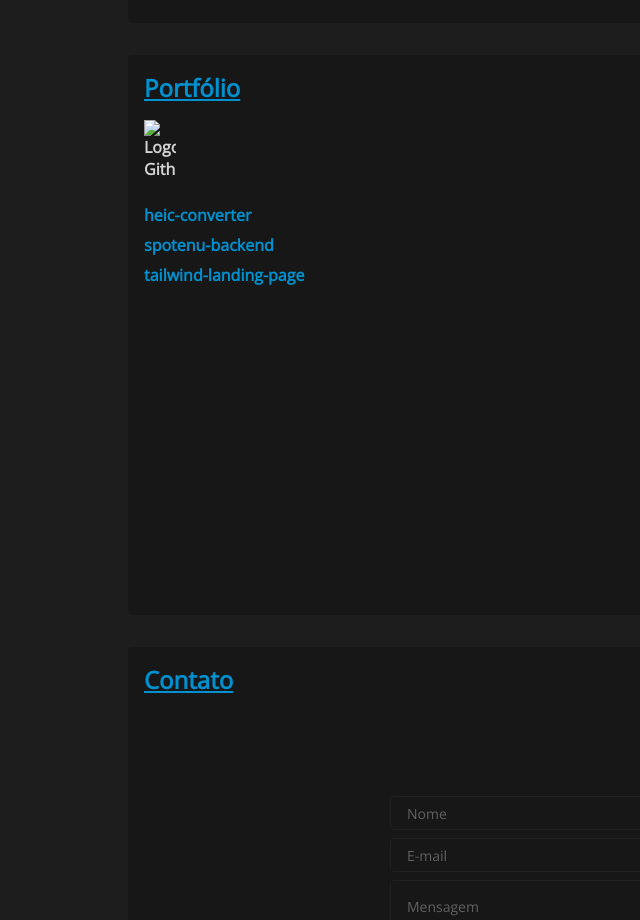
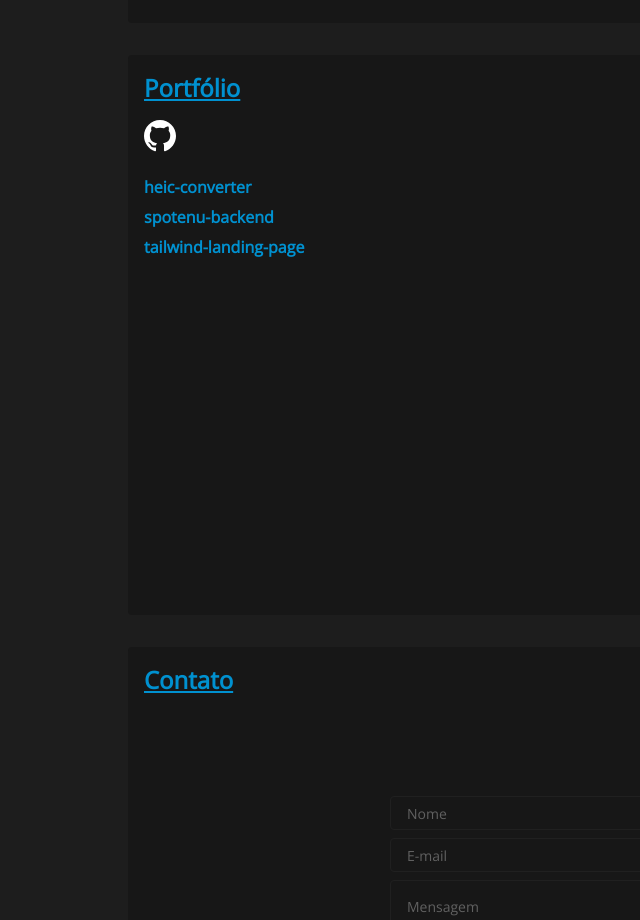
Before and after one commit to brunobulgaron/portfolio-uninter, a plain HTML site: page index.html in a window 1280 px wide. Shown: the part 1220-2140 px from the top of the page, without its empty margins (0-640 px from the left). Drawn offline with nearby package versions, Linux system fonts and the light colour scheme.

Commit message:
Update index.html

```diff
--- a/index.html
+++ b/index.html
@@ -65,7 +65,7 @@
 
 				<div>
 					<img
-						src="assets/logo-github.svg"
+						src="logo-github.svg"
 						alt="Logo Github"
 						id="logo-github"
 					/>
```
